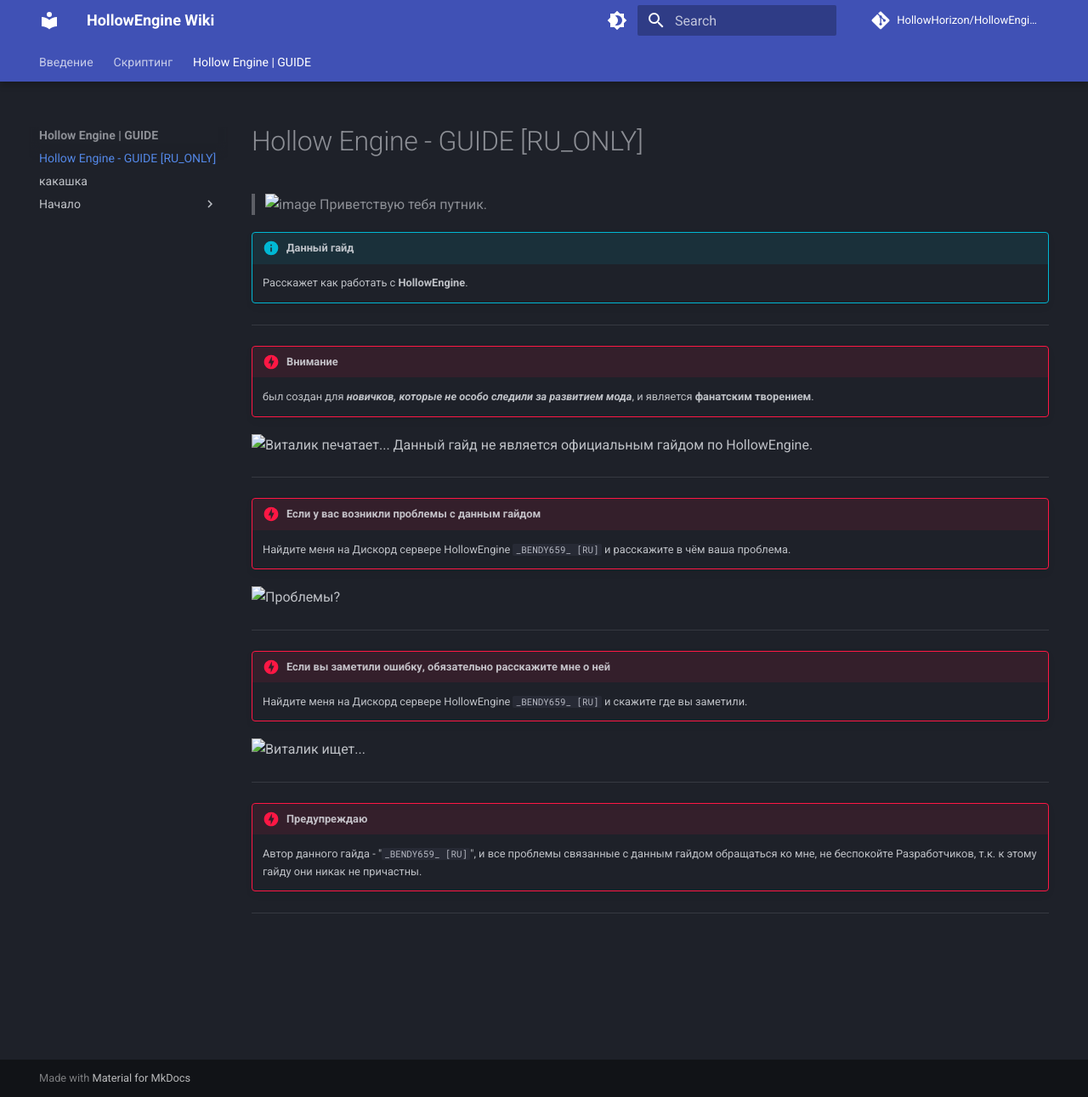
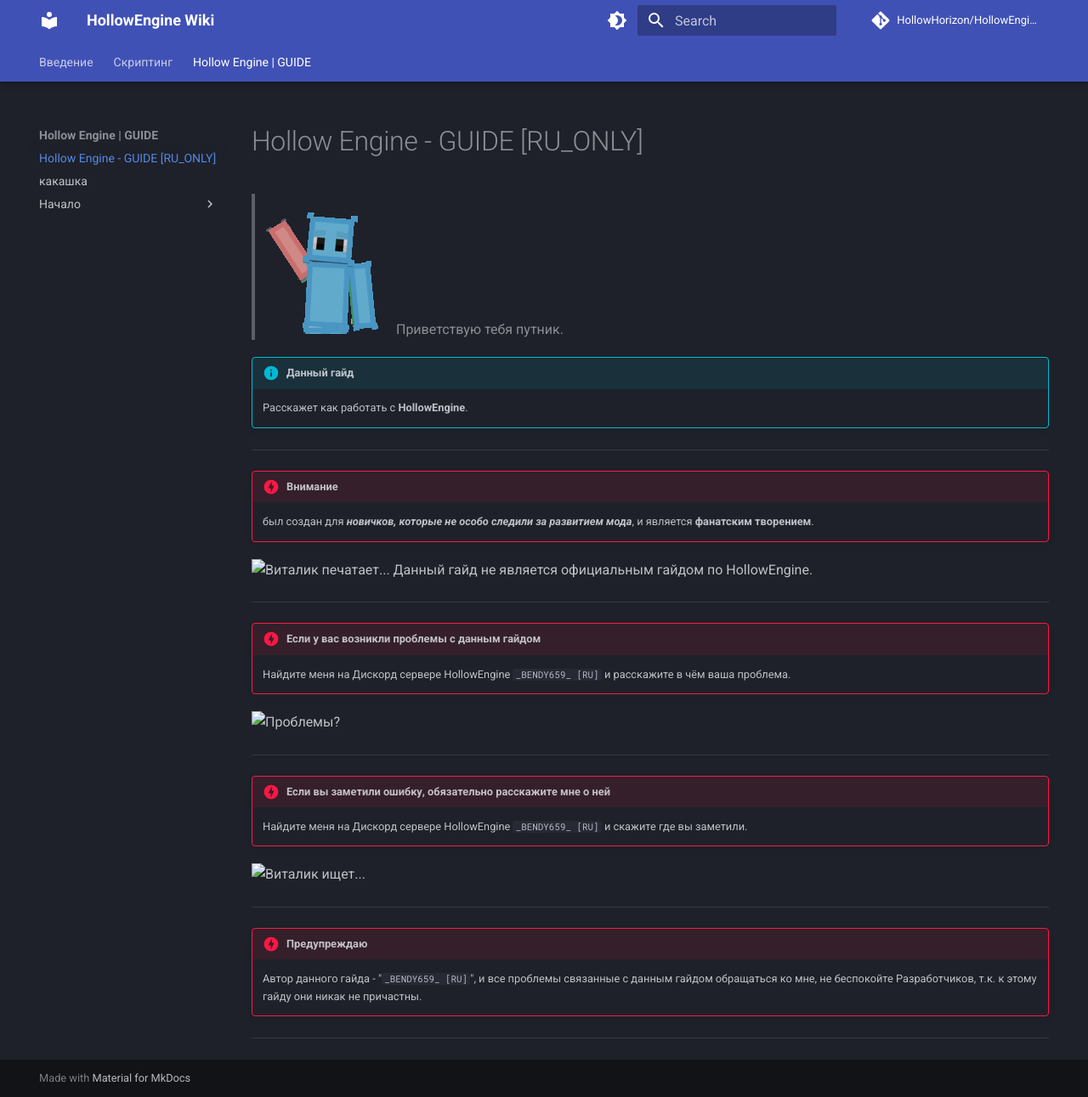
Before and after one commit to HollowHorizon/HollowEngineDocs, an MkDocs documentation site: the page built from docs/hollowengine-guide/introduction.md, in a window 1280 px wide and 1291 px high. Shown: the whole window at 85% size. Built offline with MkDocs 1.6.1 and Material for MkDocs 9.7.7, drawn with Linux system fonts in a browser that asks for light colours; comment, search, counter and statistics services are not loaded.

```diff
--- a/docs/hollowengine-guide/introduction.md
+++ b/docs/hollowengine-guide/introduction.md
@@ -1,6 +1,6 @@
 # Hollow Engine - GUIDE [RU_ONLY]
 
-> ![image](.resourses/Vitalik_Hello.gif) Приветствую тебя путник.
+> ![image](https://raw.githubusercontent.com/HollowHorizon/HollowEngineDocs/main/docs/hollowengine-guide/.resourses/Vitalik_Hello.gif) Приветствую тебя путник.
 
 !!! info "Данный гайд"
 	Расскажет как работать с **HollowEngine**.
```
